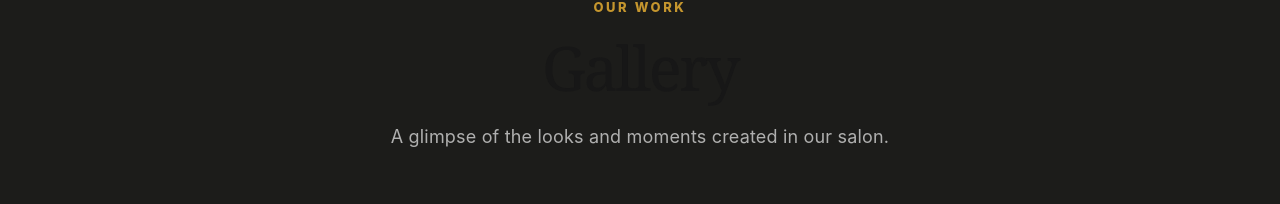
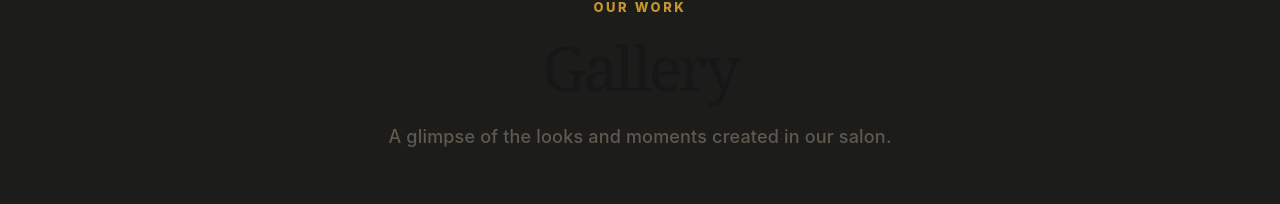
Before and after one commit to PrameeVseeds/salonFrontend, a React (Vite) app: page / in a window 1280 px wide. Shown: the part 934-1138 px from the top of the page. Built offline with nearby package versions, Linux system fonts and the light colour scheme; no server answers.

Commit message:
changed gallery text color

```diff
--- a/src/pages/customer/customerWelcomePage.css
+++ b/src/pages/customer/customerWelcomePage.css
@@ -551,7 +551,8 @@
 }
 
 .welcome-gallery .welcome-section-heading>span {
-  color: rgba(255, 255, 255, .65);
+  color: #5f594f;
+  font-weight: 500;
 }
 
 .welcome-gallery-grid {
```
